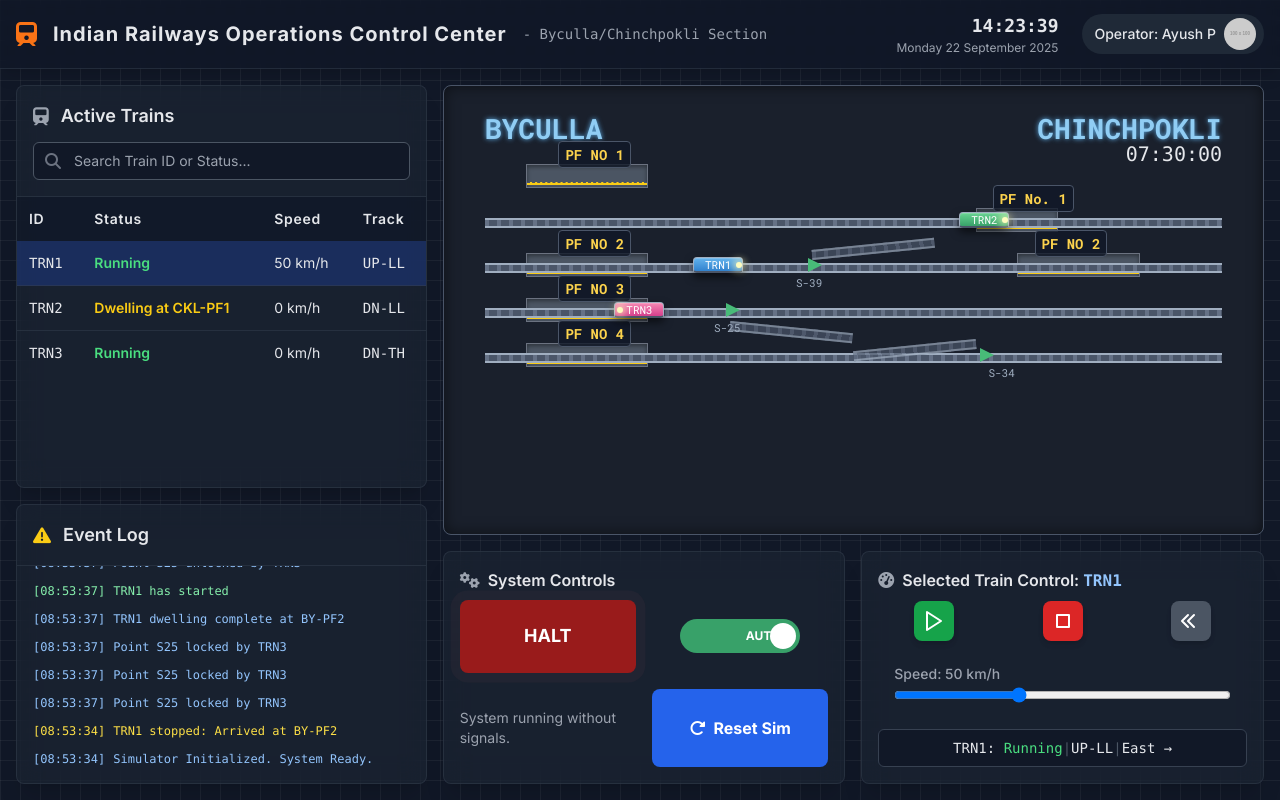
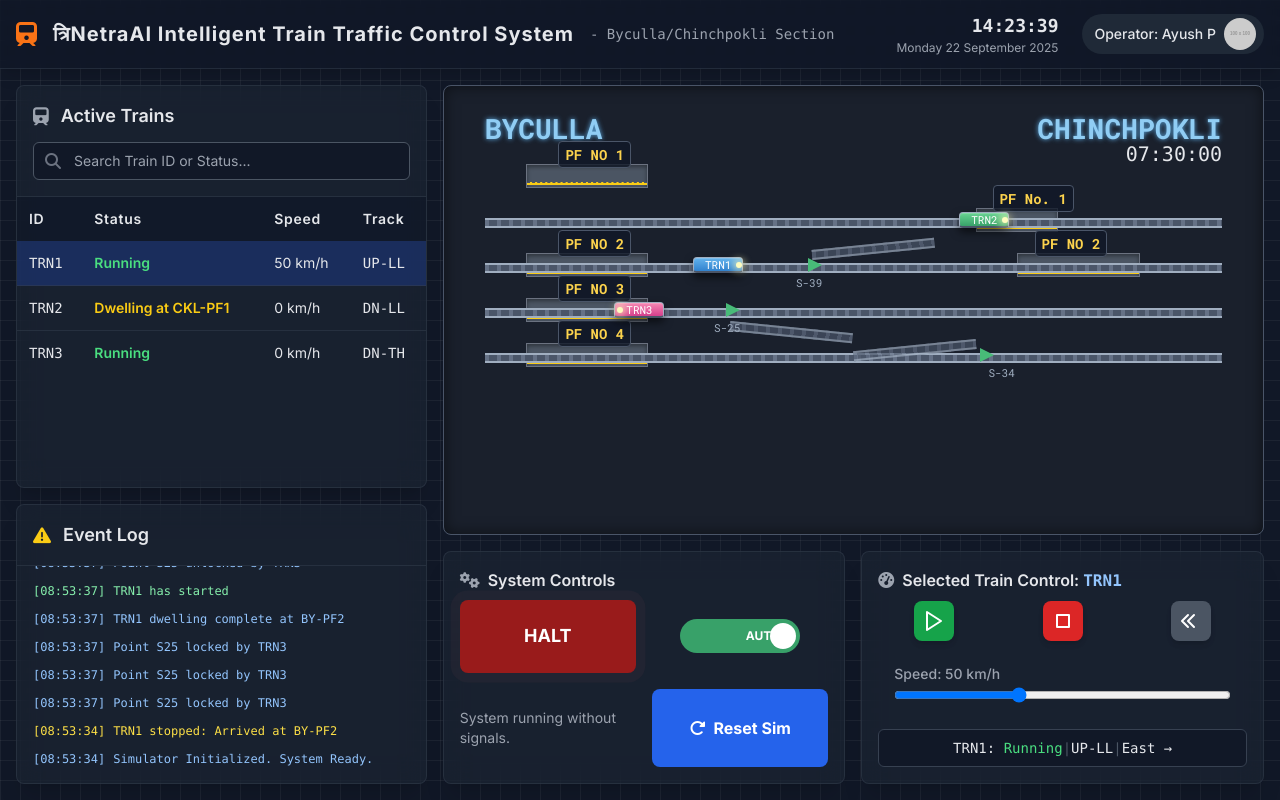
Before and after one commit to ayushadv16/Trinetra, a plain HTML site: page auto.html in a window 1280 px wide. Drawn offline with nearby package versions, Linux system fonts and the light colour scheme; placeholder pictures from the web are drawn by us.

Commit message:
Update auto.html

```diff
--- a/auto.html
+++ b/auto.html
@@ -115,7 +115,7 @@
             <div class="container mx-auto px-4 py-3 flex justify-between items-center">
                 <div class="flex items-center space-x-4">
                     <i class="fas fa-train text-2xl text-orange-500"></i>
-                    <h1 class="text-xl font-bold tracking-wider">Indian Railways Operations Control Center</h1>
+                    <h1 class="text-xl font-bold tracking-wider">त्रिNetraAI Intelligent Train Traffic Control System</h1>
                     <span class="text-sm text-gray-400 font-mono hidden md:inline">- Byculla/Chinchpokli Section</span>
                 </div>
                 <div class="flex items-center space-x-6">
```
